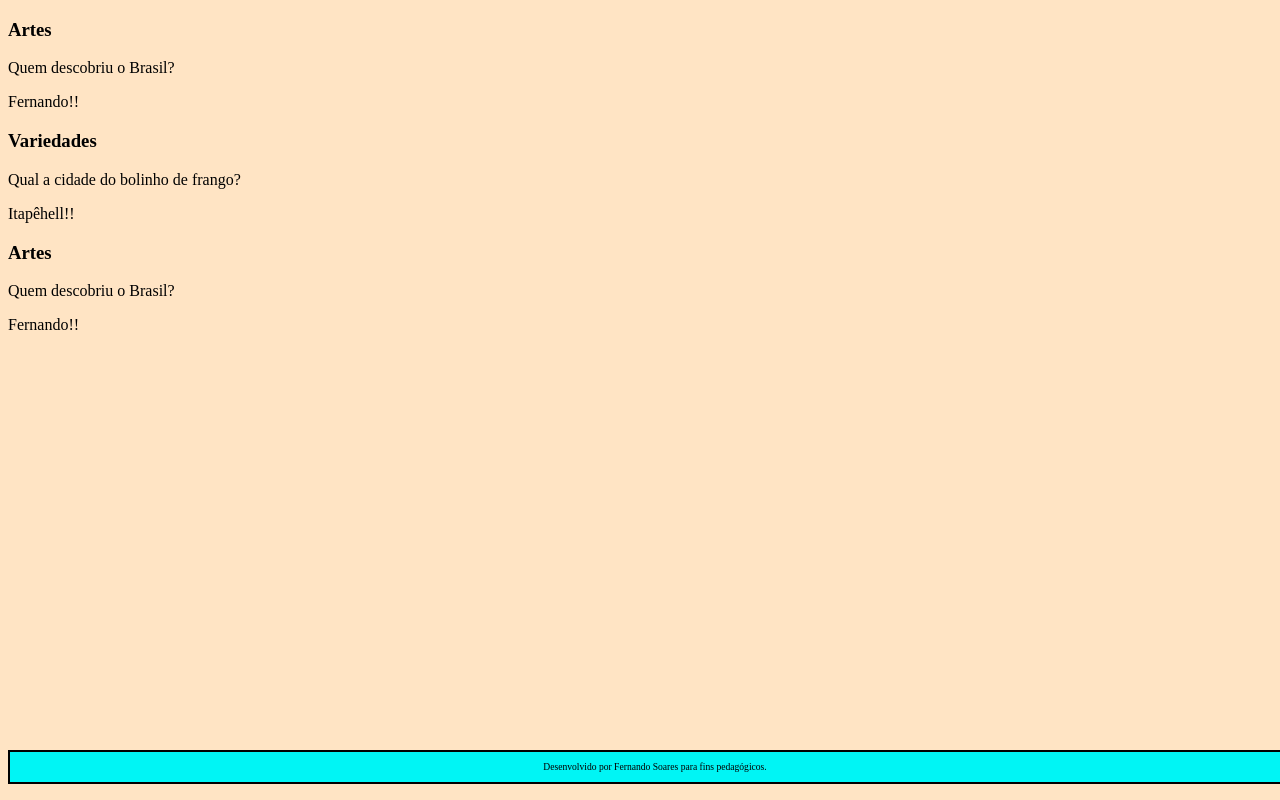
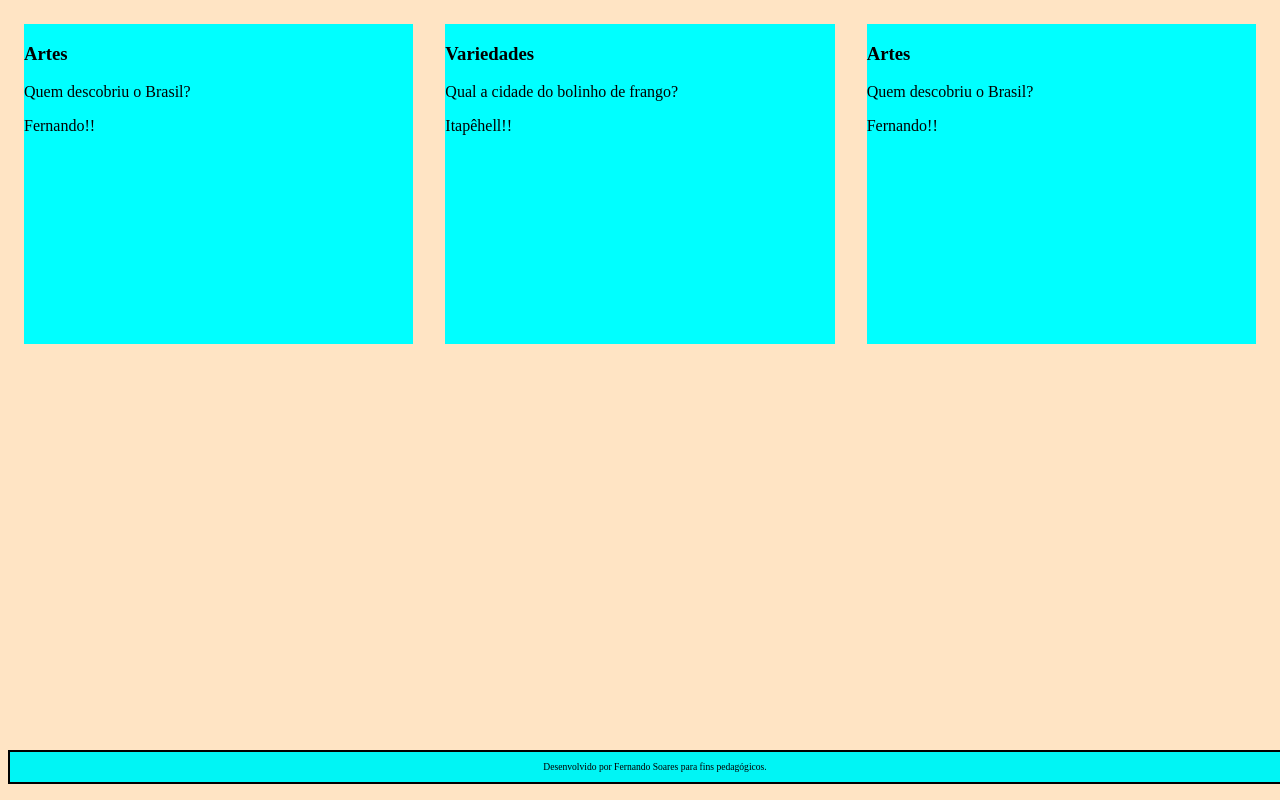
Before and after one commit to thunderfer81/Flashcard, a plain HTML site: page Teste/index.html in a window 1280 px wide. Drawn offline with Linux system fonts and the light colour scheme.

Commit message:
Atualização

```diff
--- a/Teste/assets/style.css
+++ b/Teste/assets/style.css
@@ -1,6 +1,20 @@
 body{
     background-color: bisque;
     font-family: Bai Jamjuree;
+}
+
+#container{
+    display: flex;
+}
+
+.cartao{
+    margin: 1rem 1rem;
+    background-color: aqua;
+    height: 20rem;
+    width: 20rem;
+    flex-grow: 1;
+    flex-basis: calc(33% -5rem);
+
 }
 
 footer{
```
